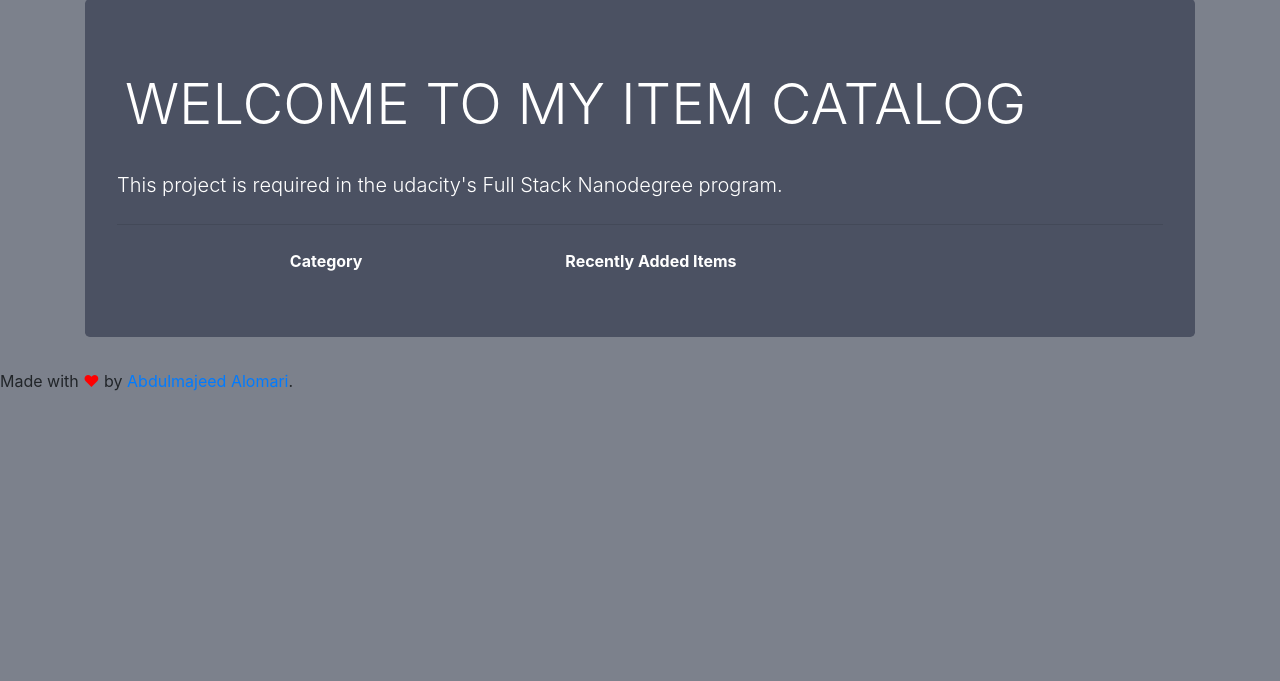
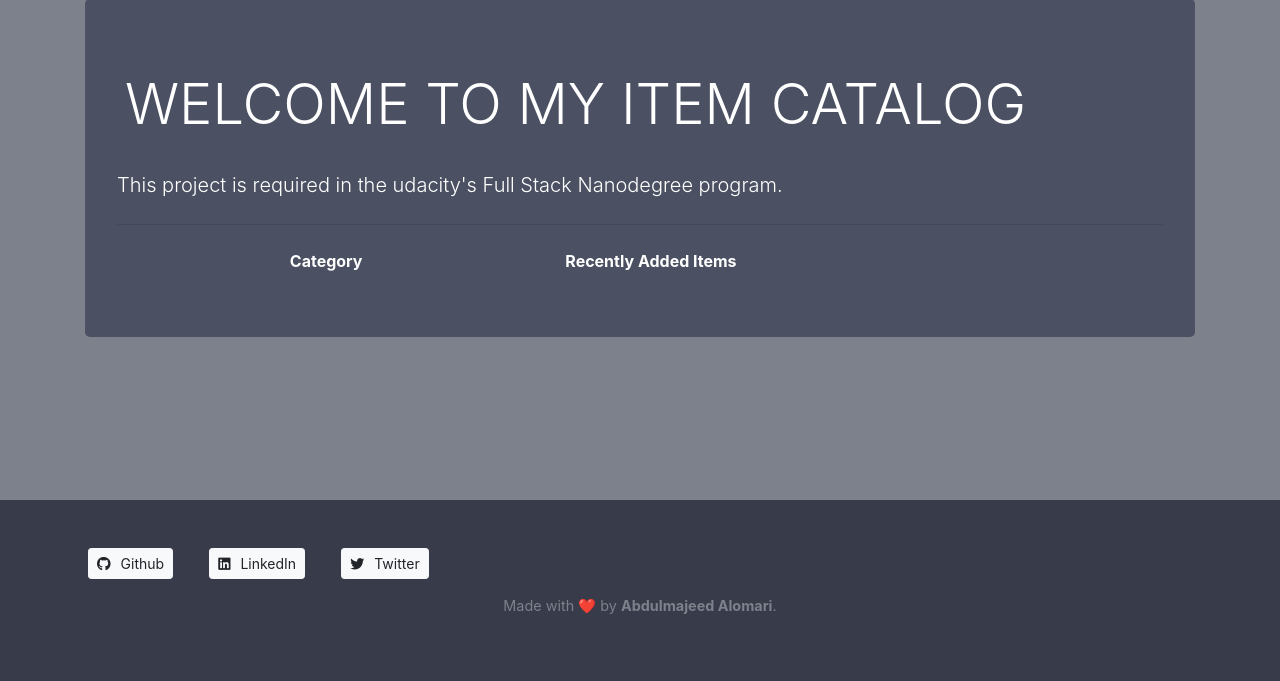
Before and after one commit to AbdulmajeedAlOmari/item-catalog-project, a Flask app: page /catalog in a window 1280 px wide. Shown: the part 119-800 px from the top of the page. Run offline with Flask 2, Linux system fonts and the light colour scheme; some libraries are stand-ins or nearby versions.

Commit message:
feat: Modify header and footer

```diff
--- /dev/null
+++ b/static/footer.css
@@ -0,0 +1,27 @@
+.footer {
+  font-size: 90%;
+  background-color: gray;
+  position:absolute;
+  bottom:0;
+  width:100%;
+  background: #383c4a;
+}
+
+.footer-link {
+  padding: 0;
+  margin-right: 1rem;
+  font-weight: 700;
+  color: #5294e2;
+  display: inline-block;
+  margin-left: 1rem;
+}
+
+ul.links li {
+  list-style: none;
+  display: inline;
+  margin-right: 2rem;
+}
+
+.madeBy {
+  color: #7c818c;
+}
--- a/templates/common/footer.html
+++ b/templates/common/footer.html
@@ -1,7 +1,15 @@
     </div>
 
-    <footer>
-      Made with <span style="color:red;">♥</span> by <a href="https://twitter.com/ammalomari">Abdulmajeed Alomari</a>.
+    <footer class="container-fluid p-3 p-md-5 footer">
+      <ul class="links">
+        <li><a class="btn btn-light btn-sm" href="https://github.com/AbdulmajeedAlOmari"><i class="fab fa-github icon"></i>Github</a></li>
+        <li><a class="btn btn-light btn-sm" href="https://www.linkedin.com/in/abdulmajeedmmo/"><i class="fab fa-linkedin icon"></i>LinkedIn</a></li>
+        <li><a class="btn btn-light btn-sm" href="https://twitter.com/AmmAlomari"><i class="fab fa-twitter icon"></i>Twitter</a></li>
+      </ul>
+
+      <p class="madeBy" align="center">
+        Made with ❤️ by <strong>Abdulmajeed Alomari</strong>.
+      </p>
     </footer>
 
     <!-- Optional JavaScript -->
@@ -12,6 +20,7 @@
 
     <!-- Font Awesome icons -->
     <link rel="stylesheet" href="https://use.fontawesome.com/releases/v5.6.3/css/solid.css" integrity="sha384-+0VIRx+yz1WBcCTXBkVQYIBVNEFH1eP6Zknm16roZCyeNg2maWEpk/l/KsyFKs7G" crossorigin="anonymous">
+    <link rel="stylesheet" href="https://use.fontawesome.com/releases/v5.6.3/css/brands.css" integrity="sha384-1KLgFVb/gHrlDGLFPgMbeedi6tQBLcWvyNUN+YKXbD7ZFbjX6BLpMDf0PJ32XJfX" crossorigin="anonymous">
     <link rel="stylesheet" href="https://use.fontawesome.com/releases/v5.6.3/css/fontawesome.css" integrity="sha384-jLuaxTTBR42U2qJ/pm4JRouHkEDHkVqH0T1nyQXn1mZ7Snycpf6Rl25VBNthU4z0" crossorigin="anonymous">
   </body>
 </html>
--- a/templates/common/header.html
+++ b/templates/common/header.html
@@ -7,6 +7,7 @@
 
   <link rel="stylesheet" href="https://stackpath.bootstrapcdn.com/bootstrap/4.1.3/css/bootstrap.min.css" integrity="sha384-MCw98/SFnGE8fJT3GXwEOngsV7Zt27NXFoaoApmYm81iuXoPkFOJwJ8ERdknLPMO" crossorigin="anonymous">
   <link rel="stylesheet" href="/static/styles.css" />
+  <link rel="stylesheet" href="/static/footer.css" />
   <title>Catalog</title>
 </head>
 <body>
```
